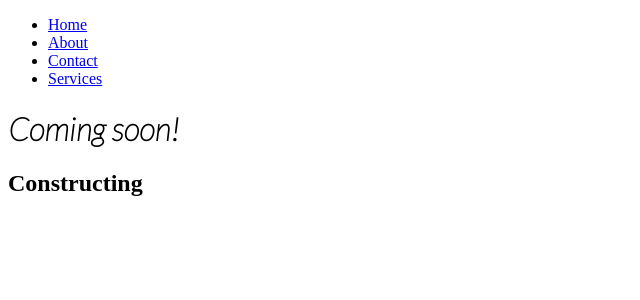
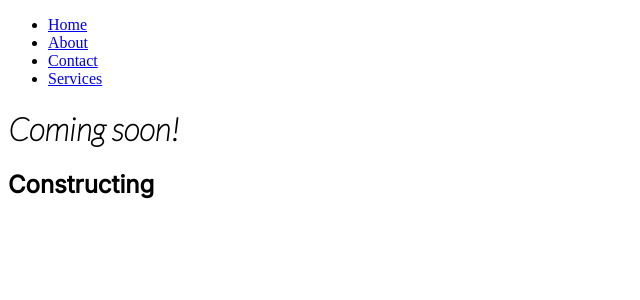
Before and after one commit to cherryontech/ywgc, a React (Create React App) app: page / in a window 1280 px wide. Shown: the top 300 px of the page, without its empty margins (0-640 px from the left). Built offline with nearby package versions, Linux system fonts and the light colour scheme.

Commit message:
feat: replaced Montserrat with Inter font

```diff
--- a/public/index.html
+++ b/public/index.html
@@ -3,7 +3,7 @@
   <head>
 
     <style>
-      @import url('https://fonts.googleapis.com/css2?family=Lato:ital,wght@1,100&family=Montserrat&display=swap');
+      @import url('https://fonts.googleapis.com/css2?family=Lato:ital,wght@1,100&family=Inter&display=swap');
       </style>
 
     <meta charset="utf-8" />
--- a/src/index.css
+++ b/src/index.css
@@ -1,6 +1,6 @@
 body {
   margin: 0;
-  font-family: Lato, Monserrat, -apple-system, BlinkMacSystemFont, 'Segoe UI', 'Roboto', 'Oxygen',
+  font-family: Lato, Inter, -apple-system, BlinkMacSystemFont, 'Segoe UI', 'Roboto', 'Oxygen',
     'Ubuntu', 'Cantarell', 'Fira Sans', 'Droid Sans', 'Helvetica Neue',
     sans-serif;
   -webkit-font-smoothing: antialiased;
--- a/src/pages/Home.jsx
+++ b/src/pages/Home.jsx
@@ -5,7 +5,7 @@
     <div>
       <h1 style={{ fontFamily: "Lato" }}>Coming soon!</h1>
 
-      <h2 style={{ fontFamily: "Monserrat" }}>Constructing</h2>
+      <h2 style={{ fontFamily: "Inter" }}>Constructing</h2>
     </div>
   )
 }
```
